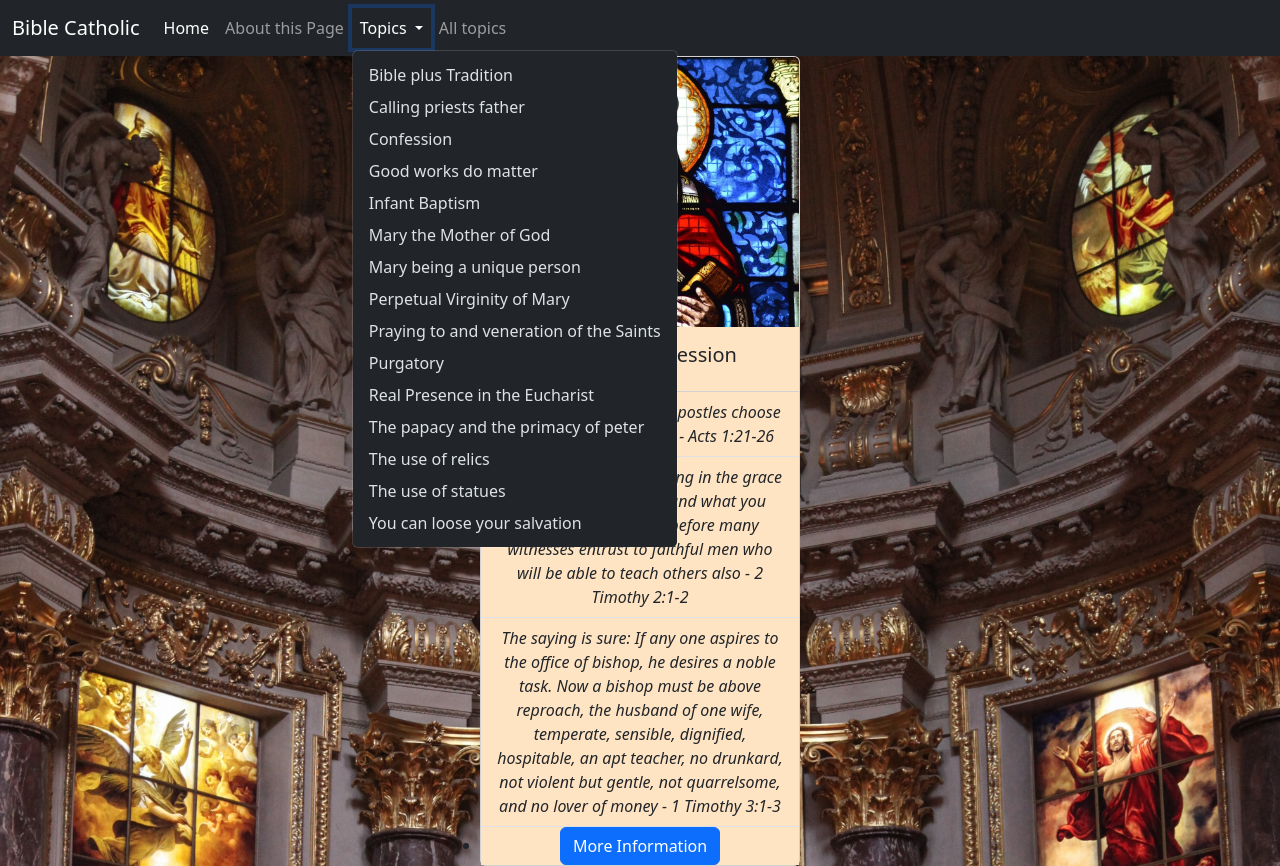
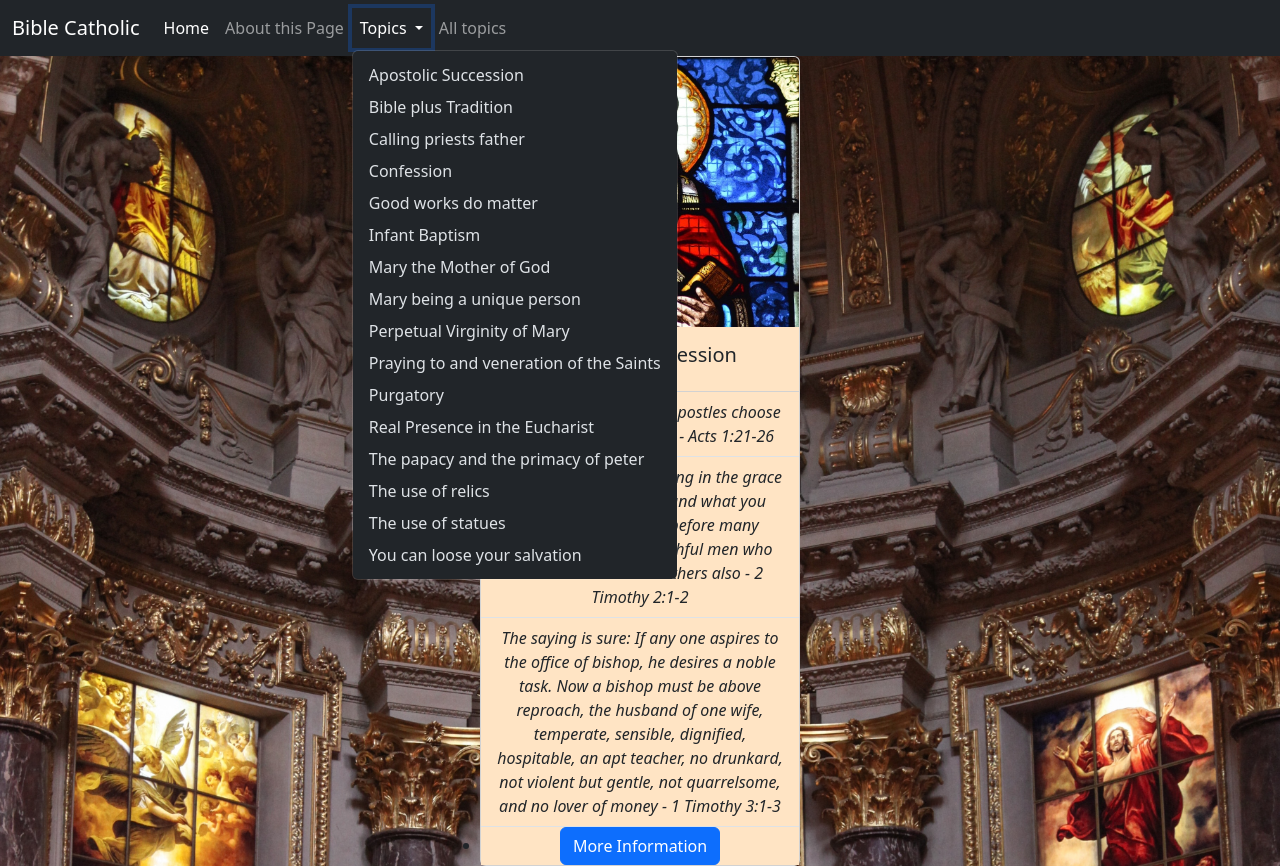
Before and after one commit to bluenote28/biblecatholic, a Flask app: a page that uses templates/challenge.html in a window 1280 px wide, after a click on "Topics". Run offline with Flask 3, Linux system fonts and the light colour scheme.

Commit message:
adds apostolic succession link
adds apostolic succession link

```diff
--- a/templates/about.html
+++ b/templates/about.html
@@ -36,6 +36,7 @@
                   Topics
                 </a>
                 <ul class="dropdown-menu">
+                  <li><a class="dropdown-item" href="{{url_for('return_specific_challenge', challenge='Apostolic Succession')}}">Apostolic Succession</a></li>
                   <li><a class="dropdown-item" href="{{url_for('return_specific_challenge', challenge='Bible plus Tradition')}}">Bible plus Tradition</a></li>
                   <li><a class="dropdown-item" href="{{url_for('return_specific_challenge', challenge='Calling priests father')}}">Calling priests father</a></li>
                   <li><a class="dropdown-item" href="{{url_for('return_specific_challenge', challenge='Confession')}}">Confession</a></li>
--- a/templates/challenge.html
+++ b/templates/challenge.html
@@ -36,6 +36,7 @@
                   Topics
                 </a>
                 <ul class="dropdown-menu">
+                  <li><a class="dropdown-item" href="{{url_for('return_specific_challenge', challenge='Apostolic Succession')}}">Apostolic Succession</a></li>
                   <li><a class="dropdown-item" href="{{url_for('return_specific_challenge', challenge='Bible plus Tradition')}}">Bible plus Tradition</a></li>
                   <li><a class="dropdown-item" href="{{url_for('return_specific_challenge', challenge='Calling priests father')}}">Calling priests father</a></li>
                   <li><a class="dropdown-item" href="{{url_for('return_specific_challenge', challenge='Confession')}}">Confession</a></li>
--- a/templates/challenge_list.html
+++ b/templates/challenge_list.html
@@ -36,6 +36,7 @@
                   Topics
                 </a>
                 <ul class="dropdown-menu">
+                  <li><a class="dropdown-item" href="{{url_for('return_specific_challenge', challenge='Apostolic Succession')}}">Apostolic Succession</a></li>
                   <li><a class="dropdown-item" href="{{url_for('return_specific_challenge', challenge='Bible plus Tradition')}}">Bible plus Tradition</a></li>
                   <li><a class="dropdown-item" href="{{url_for('return_specific_challenge', challenge='Calling priests father')}}">Calling priests father</a></li>
                   <li><a class="dropdown-item" href="{{url_for('return_specific_challenge', challenge='Confession')}}">Confession</a></li>
--- a/templates/index.html
+++ b/templates/index.html
@@ -35,6 +35,7 @@
                   Topics
                 </a>
                 <ul class="dropdown-menu">
+                  <li><a class="dropdown-item" href="{{url_for('return_specific_challenge', challenge='Apostolic Succession')}}">Apostolic Succession</a></li>
                   <li><a class="dropdown-item" href="{{url_for('return_specific_challenge', challenge='Bible plus Tradition')}}">Bible plus Tradition</a></li>
                   <li><a class="dropdown-item" href="{{url_for('return_specific_challenge', challenge='Calling priests father')}}">Calling priests father</a></li>
                   <li><a class="dropdown-item" href="{{url_for('return_specific_challenge', challenge='Confession')}}">Confession</a></li>
```
